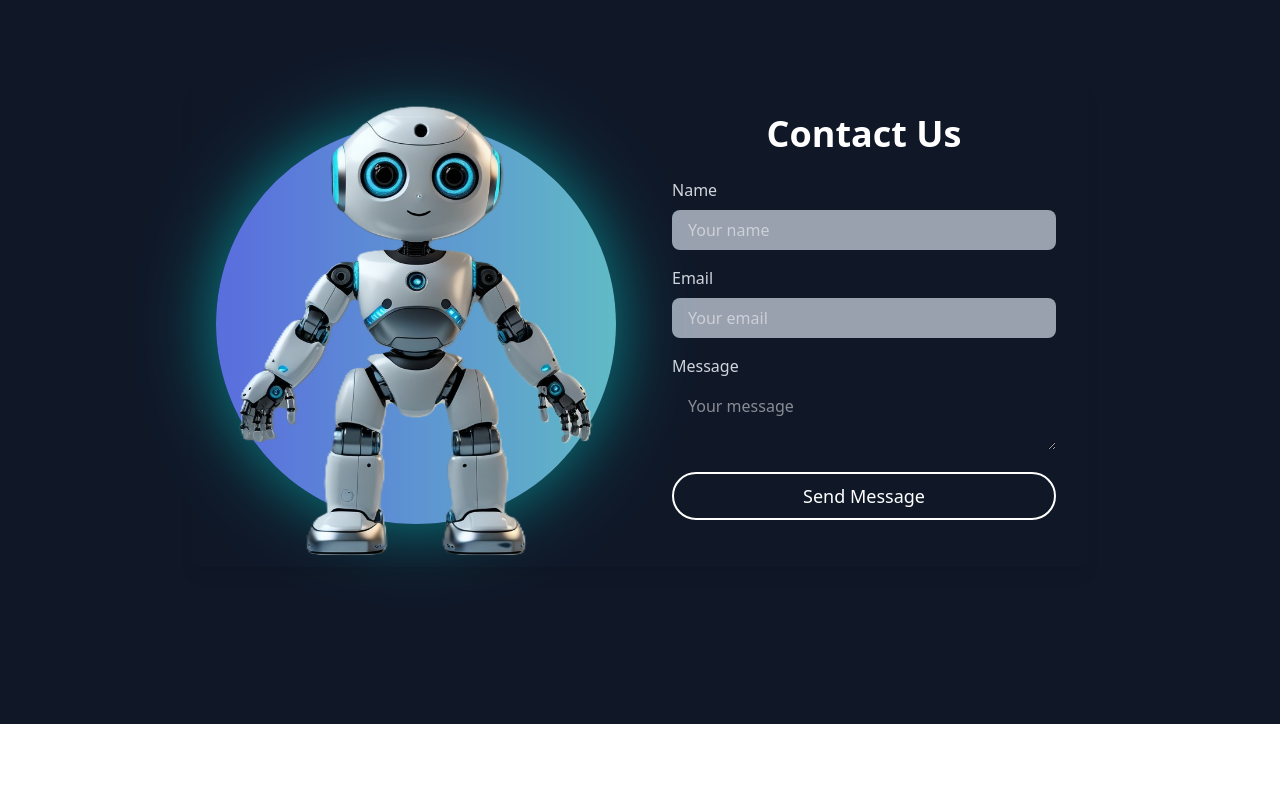
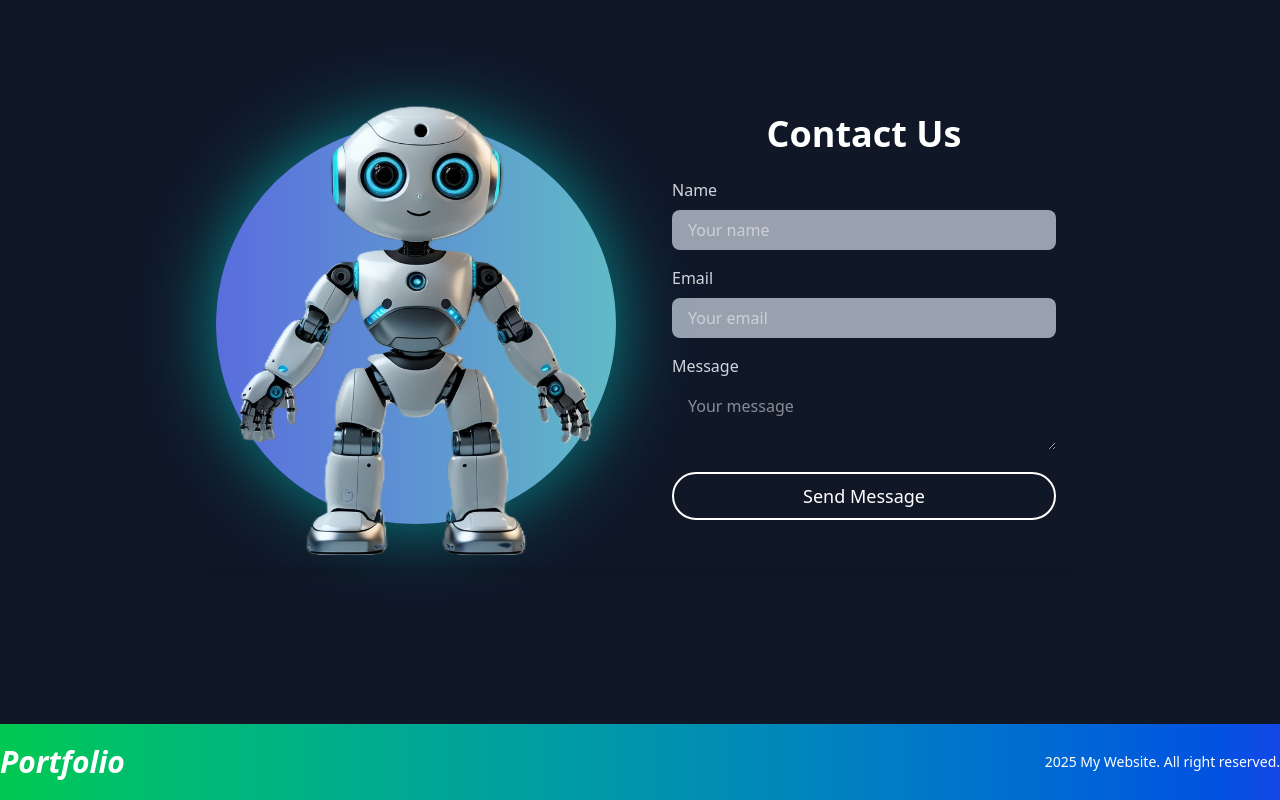
Before and after one commit to jfgarcia0911/jfportfolio-2, a React (Vite) app: page / in a window 1280 px wide. Shown: the part 3437-4237 px from the top of the page. Before the commit the page ends 4161 px from the top, so only its background shows below. Built offline with nearby package versions, Linux system fonts and the light colour scheme.

Commit message:
added Footer Components

```diff
--- a/src/App.jsx
+++ b/src/App.jsx
@@ -6,6 +6,7 @@ import About from "./components/About";
 import Skills from "./components/Skills";
 import Projects from "./components/Projects";
 import Contact from "./components/Contact";
+import Footer from "./components/Footer";
 
 function App() {
   useEffect(() => {
@@ -20,6 +21,7 @@ function App() {
       <Skills/>
       <Projects/>
       <Contact/>
+      <Footer />
 		</main>
 
   );
--- /dev/null
+++ b/src/components/Footer.jsx
@@ -0,0 +1,12 @@
+import React from 'react'
+
+export default function Footer() {
+  return (
+    <footer className='bg-gradient-to-r from-green-500 to-blue-700 text-white py-5'>
+        <div className='container mx-auto flex flex-col md:flex-row justify-between items-center'>
+            <h1 className='text-3xl font-bold italic mb-4 md:mb-0'>Portfolio</h1>
+            <p className='text-sm text-center md:text-left'>2025 My Website. All right reserved.</p>
+        </div>
+    </footer>
+  )
+}
--- a/src/index.css
+++ b/src/index.css
@@ -1,5 +1,8 @@
 @import "tailwindcss";
 
+html {
+  scroll-behavior: smooth;
+}
 
 /* globals.css */
 .animated-gradient {
```
